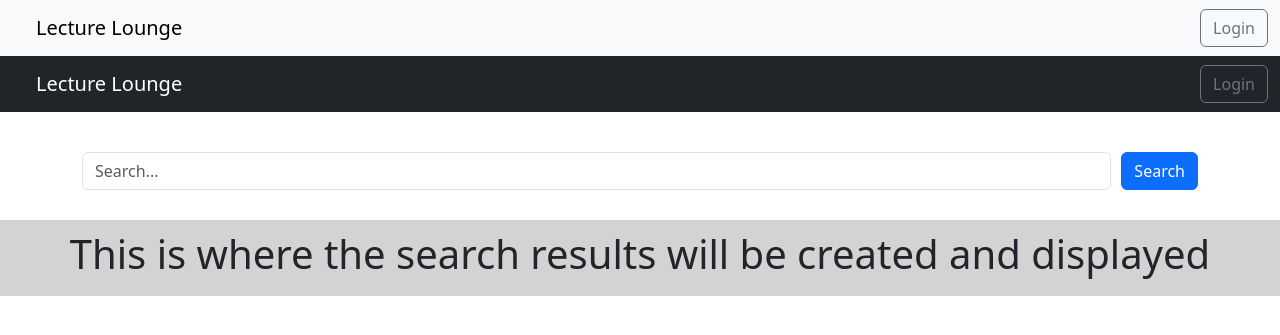
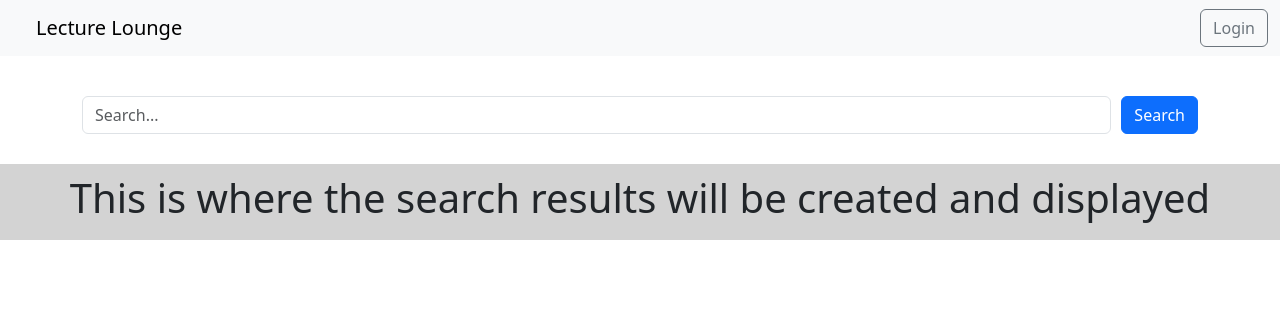
Before and after one commit to nina-network/Lecture-Lounge, a Flask app: page /search in a window 1280 px wide. Shown: the top 335 px of the page. Run offline with Flask 3, Linux system fonts and the light colour scheme.

Commit message:
fixing dumb mistake

```diff
--- a/templates/search.html
+++ b/templates/search.html
@@ -21,17 +21,6 @@
 </style>
 
 <body>
-    <nav class="navbar navbar-dark bg-dark">
-        <div class="container">
-            <a class="navbar-brand">Lecture Lounge</a>
-        </div>
-        <form class="form-inline">
-            <div class="container">
-                <button class="btn btn-outline-secondary" type="submit">Login</button>
-            </div>
-        </form>
-    </nav>
-
     <div class="container search-container">
         <input class="form-control search-input" type="text" placeholder="Search...">
         <button class="btn btn-primary" type="button">Search</button>
```
